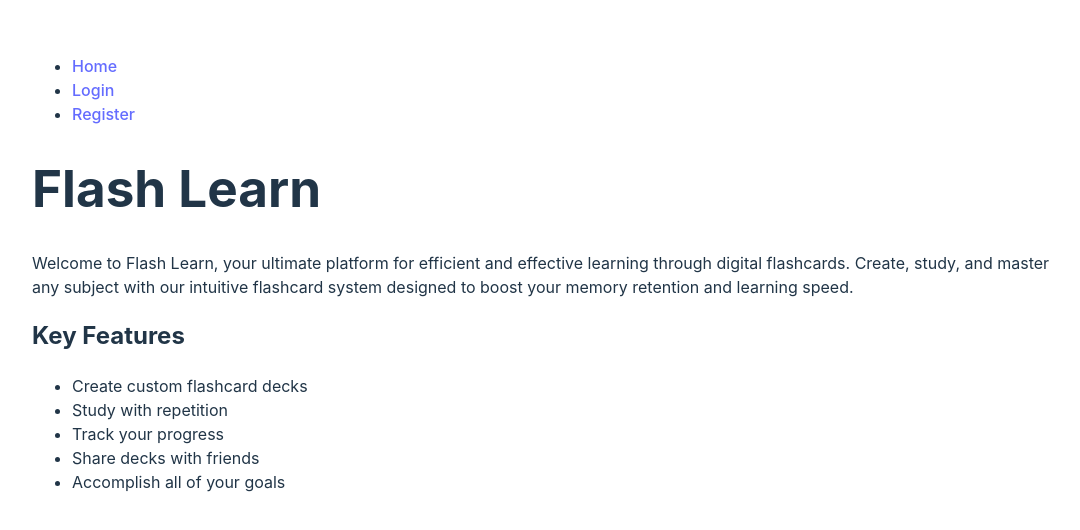
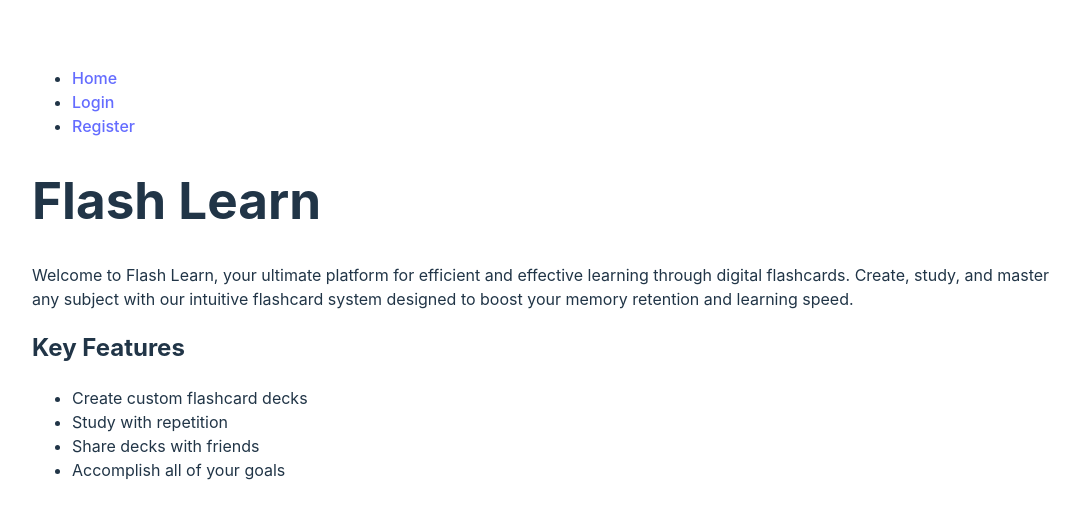
Before and after one commit to mattbixby123/flearn, a React (Vite) app in the folder client/: page / in a window 1280 px wide. Shown: the part 126-656 px from the top of the page, without its empty margins (18-1098 px from the left). Built offline with nearby package versions, Linux system fonts and the light colour scheme.

Commit message:
olympics

```diff
--- a/client/src/components/Home.jsx
+++ b/client/src/components/Home.jsx
@@ -21,7 +21,6 @@ function HomePage() {
           <ul>
             <li>Create custom flashcard decks</li>
             <li>Study with repetition</li>
-            <li>Track your progress</li>
             <li>Share decks with friends</li>
             <li>Accomplish all of your goals</li>
           </ul>
```
